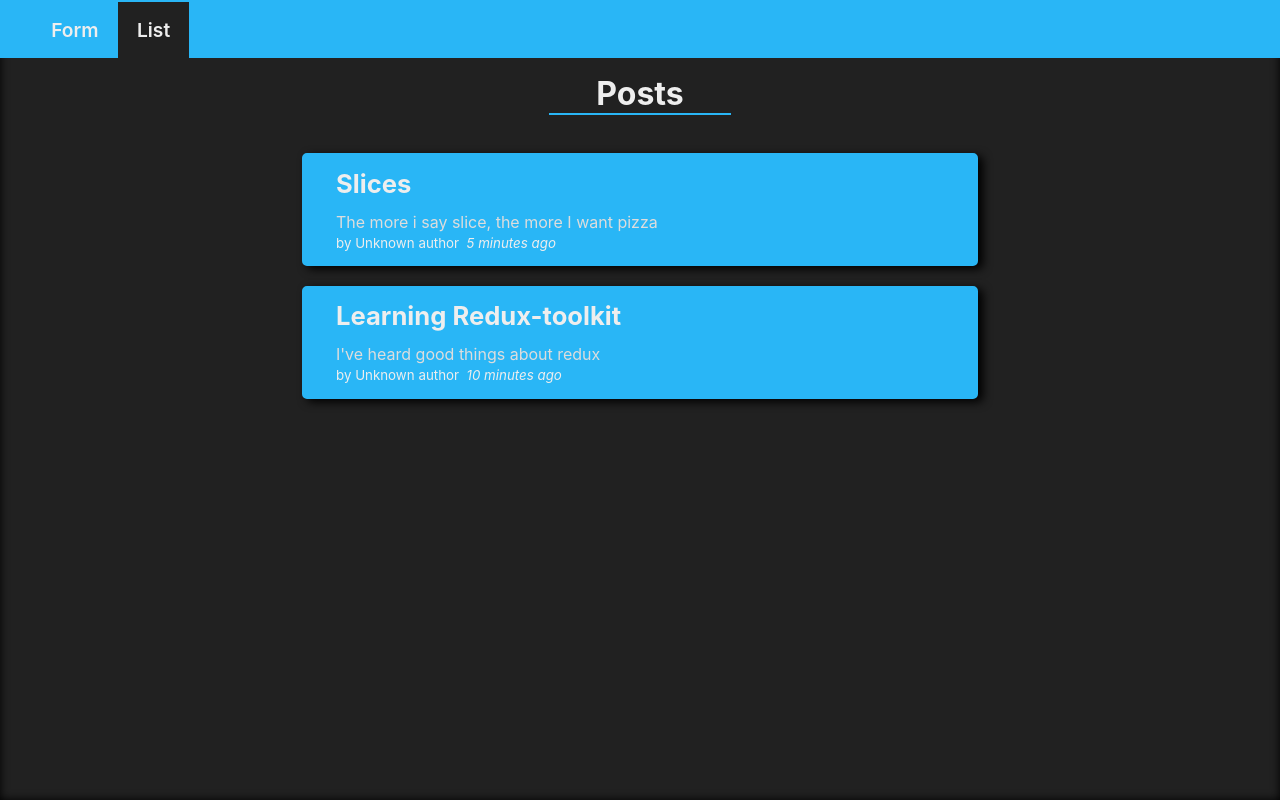
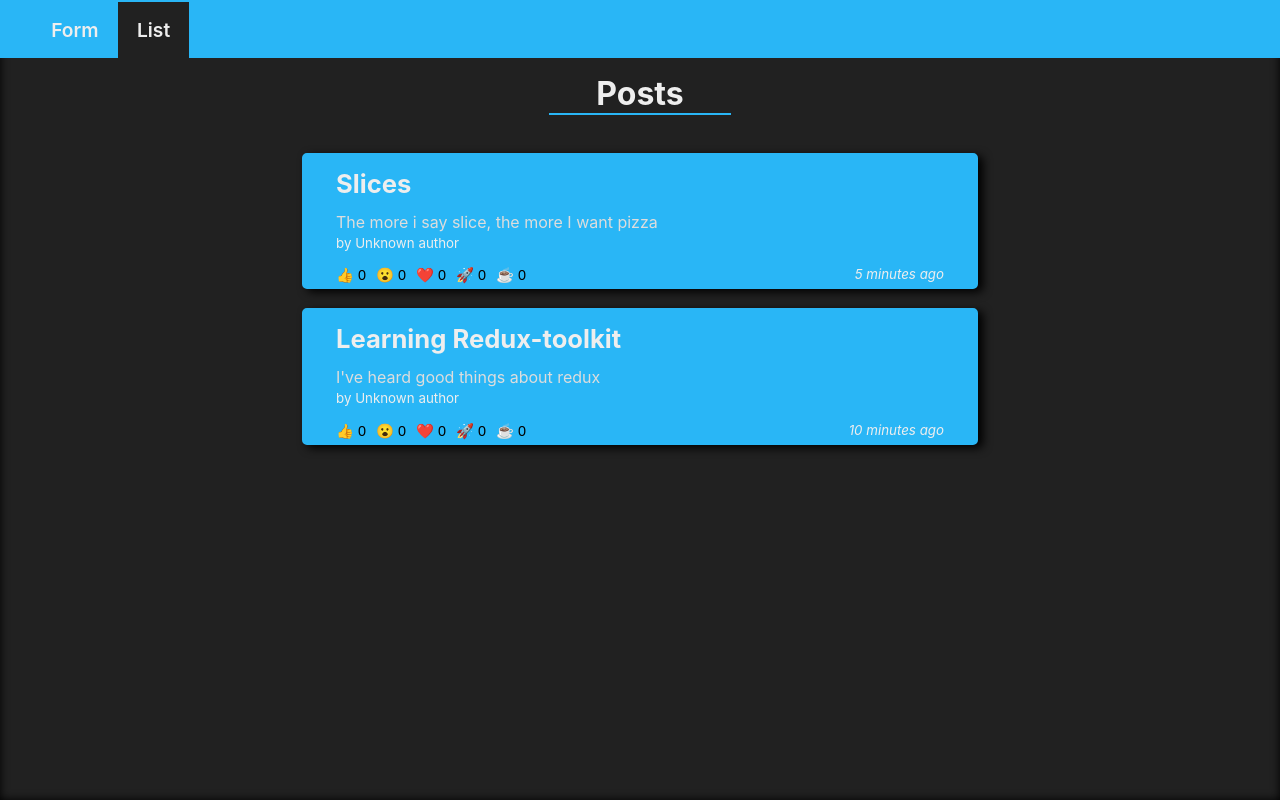
Before and after one commit to emrebican/post-bulletin, a React (Create React App) app: page / in a window 1280 px wide. Built offline with nearby package versions, Linux system fonts and the light colour scheme.

Commit message:
reactions completed

```diff
--- a/src/components/ReactionButtons.jsx
+++ b/src/components/ReactionButtons.jsx
@@ -4,7 +4,7 @@ import { reactionAdded } from "../redux/postsSlice";
 const reactionEmoji = {
     thumbsUp: "👍",
     wow: "😮",
-    heart: "❤",
+    heart: "❤️",
     rocket: "🚀",
     coffee: "☕"
 }
@@ -24,9 +24,9 @@ const ReactionButtons = ({ post }) => {
         )
     })
     return (
-        <div>
+        <content>
             {reactionButtons}
-        </div>
+        </content>
     )
 }
 
--- a/src/pages/Form/form_sytled.js
+++ b/src/pages/Form/form_sytled.js
@@ -13,6 +13,7 @@ export const Section = styled.section`
         flex-direction: column;
         width: 40%;
         background-color: #29b6f6;
+        box-shadow: 5px 5px 5px black;
         margin: 2rem auto;
         padding: 3rem 4rem;
         border-radius: 4px;
@@ -37,7 +38,8 @@ export const Section = styled.section`
 
         textarea {
             height: 10rem;
-            padding: 1rem
+            padding: 1rem;
+            font-family: 'Roboto', sans-serif;
         }
 
         button {
--- a/src/pages/List/PostsList.jsx
+++ b/src/pages/List/PostsList.jsx
@@ -4,6 +4,7 @@ import { selectAllPosts } from "../../redux/postsSlice";
 
 import PostAuthor from "../../components/PostAuthor/PostAuthor";
 import TimeAgo from "../../components/TimeAgo";
+import ReactionButtons from "../../components/ReactionButtons";
 
 const PostsList = () => {
     const posts = useSelector(selectAllPosts);
@@ -15,7 +16,10 @@ const PostsList = () => {
             <h3>{post.title}</h3>
             <p>{post.comment.substring(0, 100)}</p>
             <PostAuthor userId={post.userId} />
-            <TimeAgo timestamp={post.date} />
+            <div>
+                <ReactionButtons post={post} />
+                <TimeAgo timestamp={post.date} />
+            </div>
         </article>
     ))
 
--- a/src/pages/List/post_styled.js
+++ b/src/pages/List/post_styled.js
@@ -24,6 +24,26 @@ export const Section = styled.section`
         p{
             color: #ddd;
         }
+
+        div {
+            display: flex;
+            justify-content: space-between;
+            align-items: center;
+            margin-top: 0.8rem;
+            margin-bottom: -10px;
+
+            button {
+                background-color: transparent;
+                border: none;
+                padding-right: 10px;
+                font-size: .9rem;
+                cursor: pointer;
+
+                &:active {
+                    transform: scale(1.2);
+                }
+            }
+        }
     }
 
     h2 {
```
